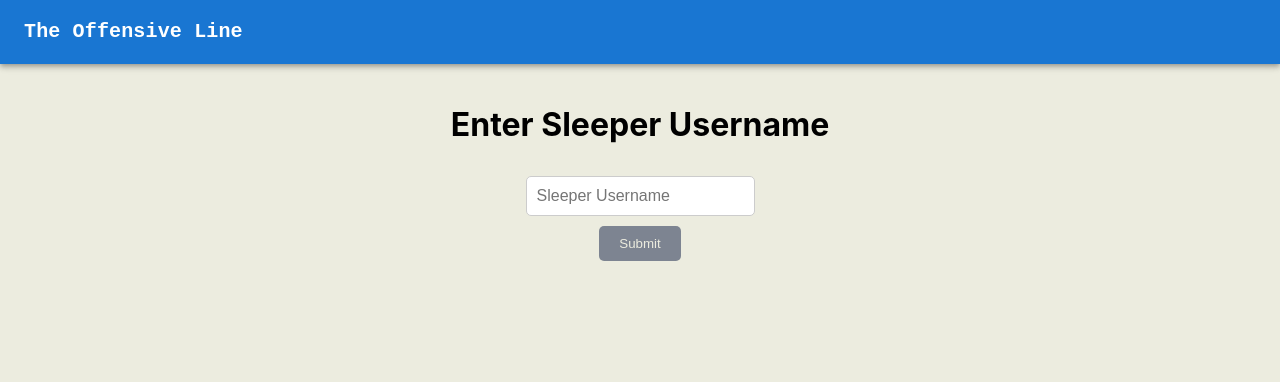
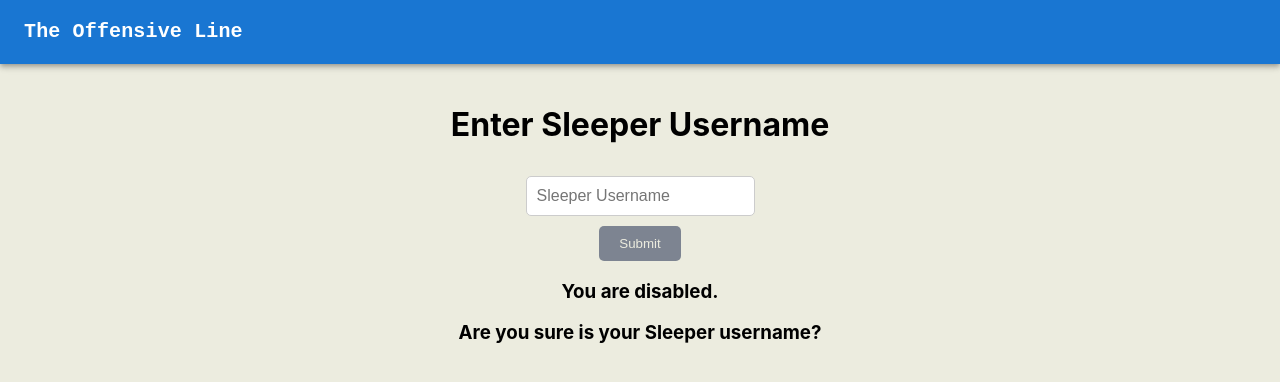
Before and after one commit to theoffensiveline/theoffensiveline-site, a React (Create React App) app: page / in a window 1280 px wide. Shown: the top 382 px of the page. Built offline with nearby package versions, Linux system fonts and the light colour scheme.

Commit message:
add state for Greg putting wrong sleeper username

```diff
--- a/package.json
+++ b/package.json
@@ -56,6 +56,7 @@
     ]
   },
   "devDependencies": {
+    "@babel/plugin-proposal-private-property-in-object": "^7.21.11",
     "html-loader": "^4.2.0"
   }
 }
--- a/src/firebase.js
+++ b/src/firebase.js
@@ -1,6 +1,6 @@
 // Import the functions you need from the SDKs you need
 import { initializeApp } from "firebase/app";
-import { getAnalytics } from "firebase/analytics";
+// import { getAnalytics } from "firebase/analytics";
 import { getFirestore } from "firebase/firestore";
 // TODO: Add SDKs for Firebase products that you want to use
 // https://firebase.google.com/docs/web/setup#available-libraries
@@ -14,11 +14,11 @@ const firebaseConfig = {
   storageBucket: "theoffensiveline-d8493.appspot.com",
   messagingSenderId: "991591330610",
   appId: "1:991591330610:web:6bd5820bae6ed43e609d2b",
-    measurementId: "G-SPPLESW7M0"
+  measurementId: "G-SPPLESW7M0",
 };
 
 // Initialize Firebase
 const app = initializeApp(firebaseConfig);
-const analytics = getAnalytics(app);
+// const analytics = getAnalytics(app);
 // export const auth = app.firebase.auth();
 export const db = getFirestore(app);
--- a/src/pages/SleeperLogin.jsx
+++ b/src/pages/SleeperLogin.jsx
@@ -81,7 +81,7 @@ function SleeperLogin() {
         setIsButtonDisabled(true);
         setTimeout(() => {
             setIsButtonDisabled(false);
-        }, 5000);
+        }, 3000);
 
         // Save the username to localStorage
         localStorage.setItem('sleeperUsername', username);
@@ -98,6 +98,7 @@ function SleeperLogin() {
             setLeagues(data);
         } catch (error) {
             console.error("Error fetching leagues:", error);
+            setLeagues([]);
         }
     };
 
@@ -122,7 +123,12 @@ function SleeperLogin() {
                 {isButtonDisabled ? 'Please wait...' : 'Submit'}
             </Button>
 
-            {leagues.length > 0 && (
+            {leagues.length === 0 ? (
+                <div>
+                    <h3>You are disabled.</h3>
+                    <h3>Are you sure {username} is your Sleeper username?</h3>
+                </div>
+            ) : (
                 <div>
                     <h2>Select a League</h2>
                     {leagues.map((league) => (
```
Also changed, not shown: 1 other file (tests, documents, lock files or other folders). Lines whose indentation alone changed are shown as unchanged.
